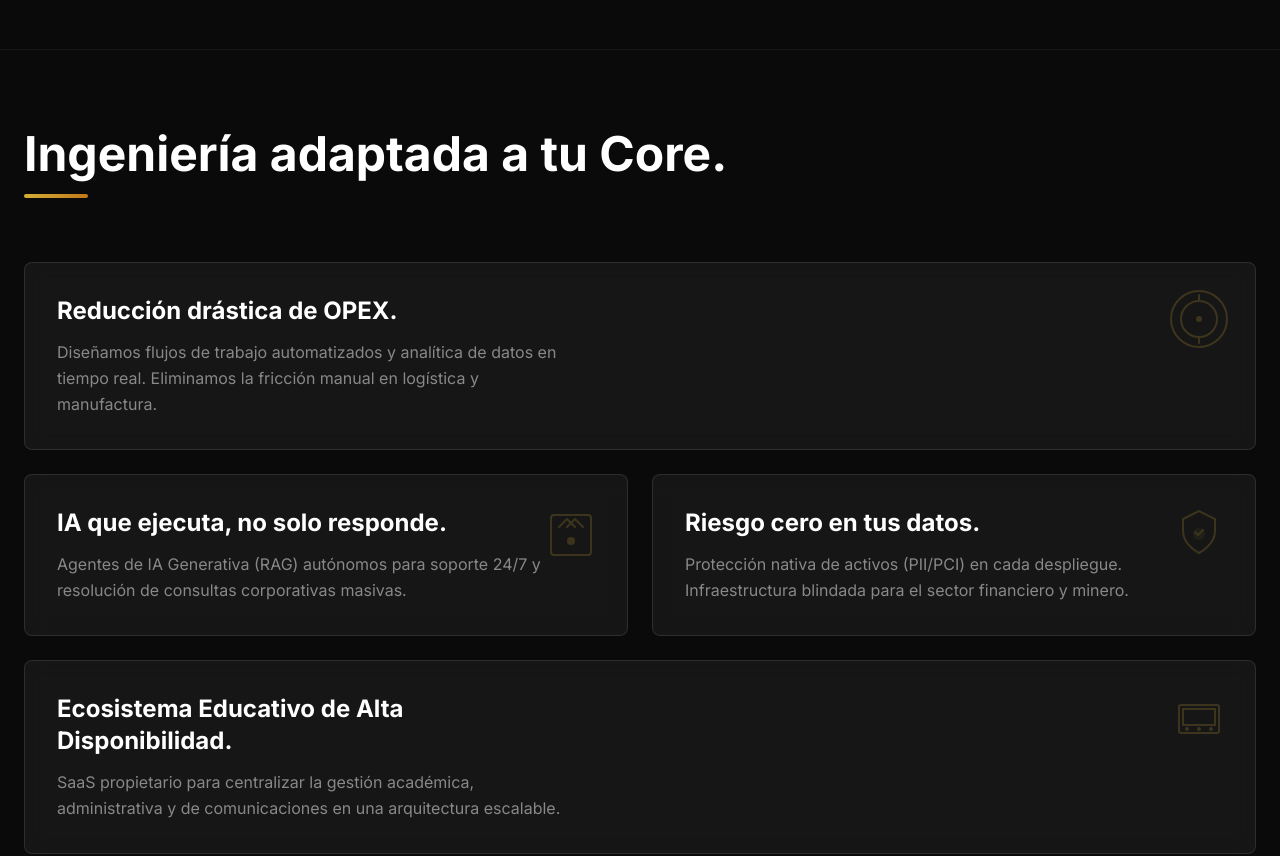
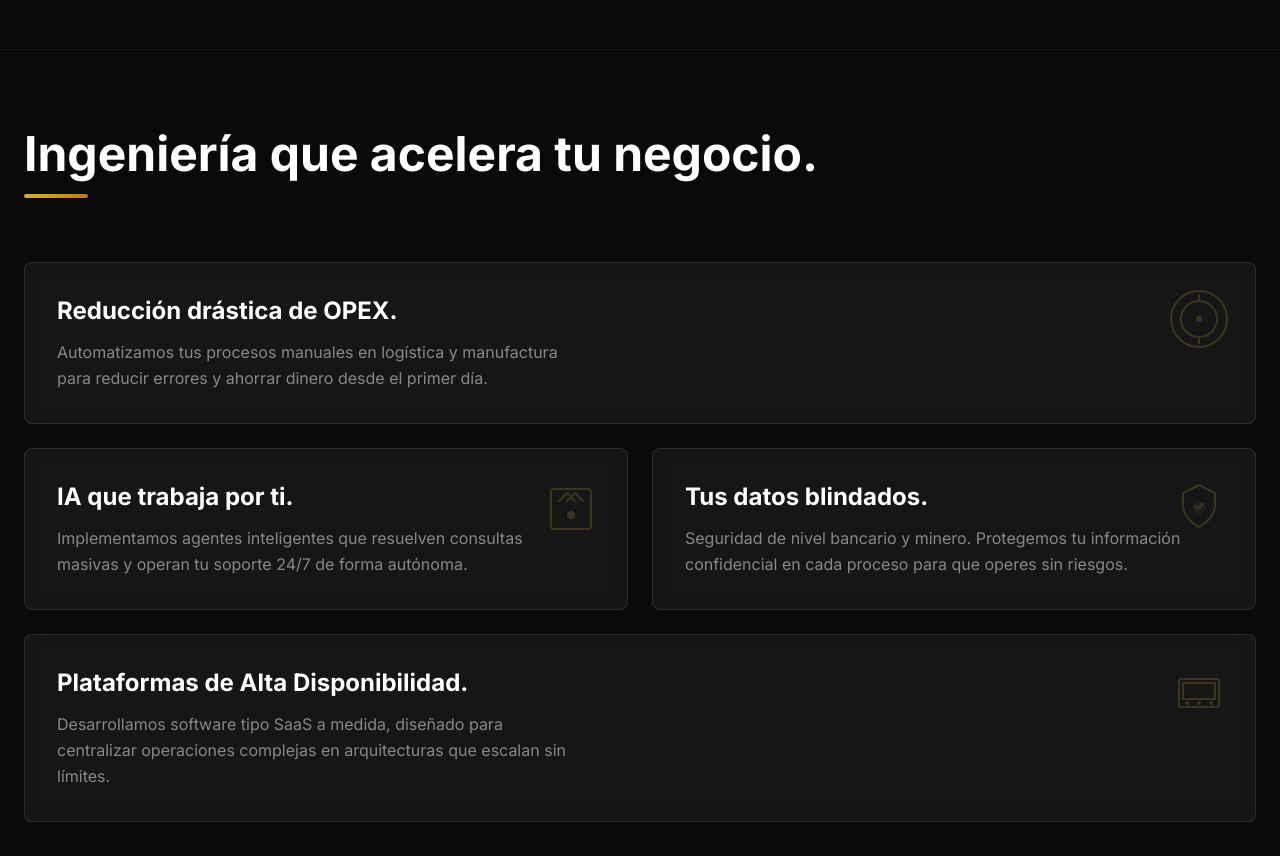
Before and after one commit to nightfall2-stacks/nightfall-ds, a Next.js app: page / in a window 1280 px wide. Shown: the part 1360-2216 px from the top of the page. Built offline with nearby package versions, Linux system fonts and the light colour scheme.

Commit message:
mejorar textuales1

```diff
--- a/src/components/BentoBoxGrid.tsx
+++ b/src/components/BentoBoxGrid.tsx
@@ -17,31 +17,31 @@ const solutionCards: Card[] = [
     icon: <IconAutomation />,
     title: "Reducción drástica de OPEX.",
     description:
-      "Diseñamos flujos de trabajo automatizados y analítica de datos en tiempo real. Eliminamos la fricción manual en logística y manufactura.",
+      "Automatizamos tus procesos manuales en logística y manufactura para reducir errores y ahorrar dinero desde el primer día.",
     wide: true,
   },
   {
     id: "2",
     icon: <IconAI />,
-    title: "IA que ejecuta, no solo responde.",
+    title: "IA que trabaja por ti.",
     description:
-      "Agentes de IA Generativa (RAG) autónomos para soporte 24/7 y resolución de consultas corporativas masivas.",
+      "Implementamos agentes inteligentes que resuelven consultas masivas y operan tu soporte 24/7 de forma autónoma.",
     wide: false,
   },
   {
     id: "3",
     icon: <IconSecurity />,
-    title: "Riesgo cero en tus datos.",
+    title: "Tus datos blindados.",
     description:
-      "Protección nativa de activos (PII/PCI) en cada despliegue. Infraestructura blindada para el sector financiero y minero.",
+      "Seguridad de nivel bancario y minero. Protegemos tu información confidencial en cada proceso para que operes sin riesgos.",
     wide: false,
   },
   {
     id: "4",
     icon: <IconEducationPlatform />,
-    title: "Ecosistema Educativo de Alta Disponibilidad.",
+    title: "Plataformas de Alta Disponibilidad.",
     description:
-      "SaaS propietario para centralizar la gestión académica, administrativa y de comunicaciones en una arquitectura escalable.",
+      "Desarrollamos software tipo SaaS a medida, diseñado para centralizar operaciones complejas en arquitecturas que escalan sin límites.",
     wide: true,
   },
 ];
@@ -69,9 +69,8 @@ function BentoCard({ card, index }: { card: Card; index: number }) {
   return (
     <div
       ref={ref}
-      className={`group relative overflow-hidden glass-effect rounded-lg p-8 transition-all duration-300 hover:border-accent-gold/30 hover:shadow-glow cursor-pointer ${
-        card.wide ? "col-span-2" : "col-span-1"
-      }`}
+      className={`group relative overflow-hidden glass-effect rounded-lg p-8 transition-all duration-300 hover:border-accent-gold/30 hover:shadow-glow cursor-pointer ${card.wide ? "col-span-2" : "col-span-1"
+        }`}
       style={{
         animationDelay: `${index * 0.1}s`,
       }}
@@ -102,7 +101,7 @@ export function BentoBoxGrid() {
         {/* Section heading */}
         <div className="mb-16">
           <h2 className="text-4xl md:text-5xl font-bold text-text-primary mb-4">
-            Ingeniería adaptada a tu Core.
+            Ingeniería que acelera tu negocio.
           </h2>
           <div className="w-16 h-1 bg-gradient-to-r from-accent-gold to-accent-copper rounded-full" />
         </div>
--- a/src/components/SocialProofTape.tsx
+++ b/src/components/SocialProofTape.tsx
@@ -21,7 +21,7 @@ import {
 
 export function SocialProofTape() {
   const industries = [
-    { icon: <IconMining />, name: "Minería 4.0" },
+    { icon: <IconMining />, name: "Minería" },
     { icon: <IconFintech />, name: "Fintech" },
     { icon: <IconLogistics />, name: "Logística" },
     { icon: <IconEducation />, name: "Educación" },
```
